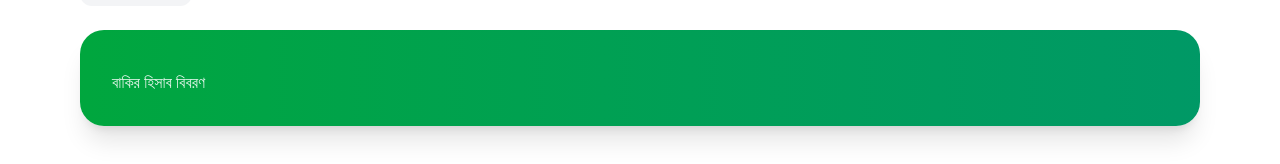
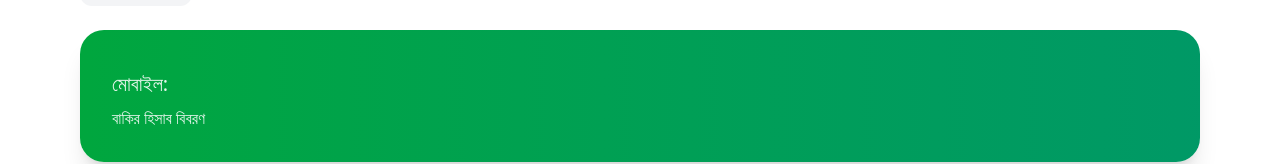
Before and after one commit to noornabi07/sr-tradlink-front, a React (Vite) app: page /baki-hisab/1 in a window 1280 px wide. Shown: the part 130-294 px from the top of the page. Built offline with nearby package versions, Linux system fonts and the light colour scheme; no server answers.

Commit message:
final updated done

```diff
--- a/src/Pages/HisabNikash/BakiDetails.jsx
+++ b/src/Pages/HisabNikash/BakiDetails.jsx
@@ -11,7 +11,9 @@ const BakiDetails = () => {
     const navigate = useNavigate();
     const location = useLocation();
 
-    const { name } = location.state || {};
+    const { name, number } = location.state || {};
+    console.log("Client Name from state:", name);
+    console.log("Client Number from state:", number);
 
     const [editingTransaction, setEditingTransaction] = useState(null);
     const [isModalOpen, setIsModalOpen] = useState(false);
@@ -188,6 +190,7 @@ const BakiDetails = () => {
             <div className="bg-gradient-to-r from-green-600 to-emerald-600
         rounded-3xl p-8 shadow-xl text-white mb-10">
                 <h1 className="text-4xl font-bold">{name}</h1>
+                <p className="text-xl mt-2 opacity-90">মোবাইল: {number}</p>
                 <p className="mt-2 opacity-90">বাকির হিসাব বিবরণ</p>
             </div>
 
--- a/src/Pages/HisabNikash/BakiHisab.jsx
+++ b/src/Pages/HisabNikash/BakiHisab.jsx
@@ -385,7 +385,7 @@ const BakiHisab = () => {
               <div className="grid grid-cols-1 md:grid-cols-3 gap-3 mt-4 md:mt-0">
                 <Link
                   to={`/baki-hisab/${item._id}`}
-                  state={{ name: item.name }}
+                  state={{ name: item.name, number: item.number }}
                   className="px-5 py-2 rounded-xl
                   bg-green-600 text-white font-semibold
                   hover:bg-green-700 transition"
```
